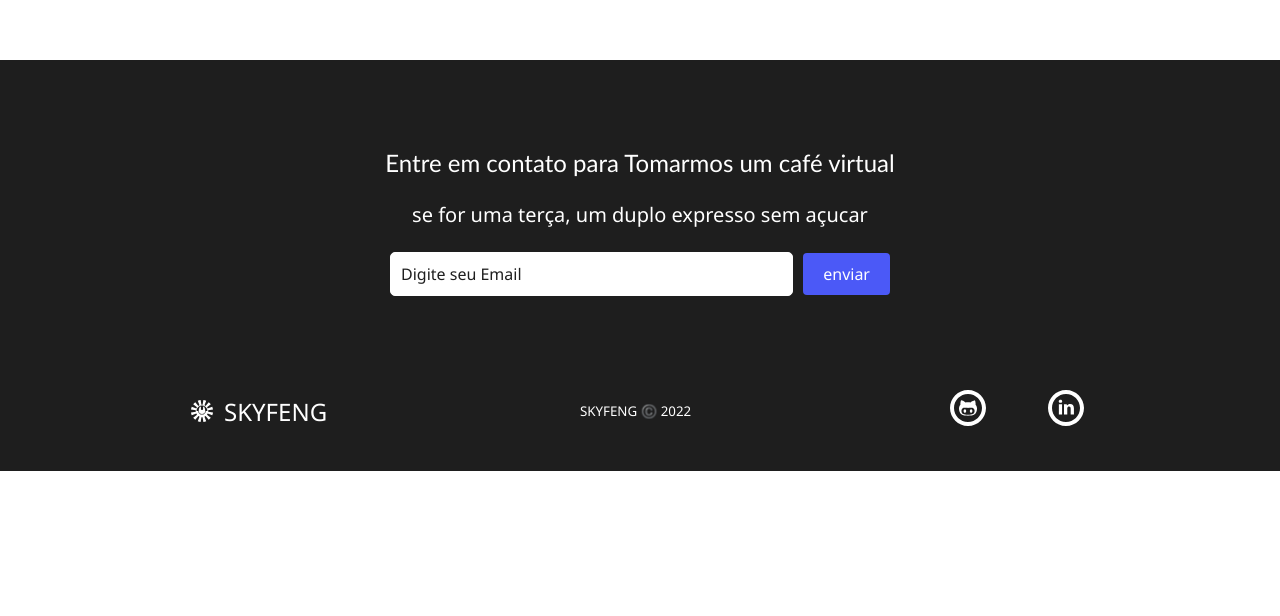
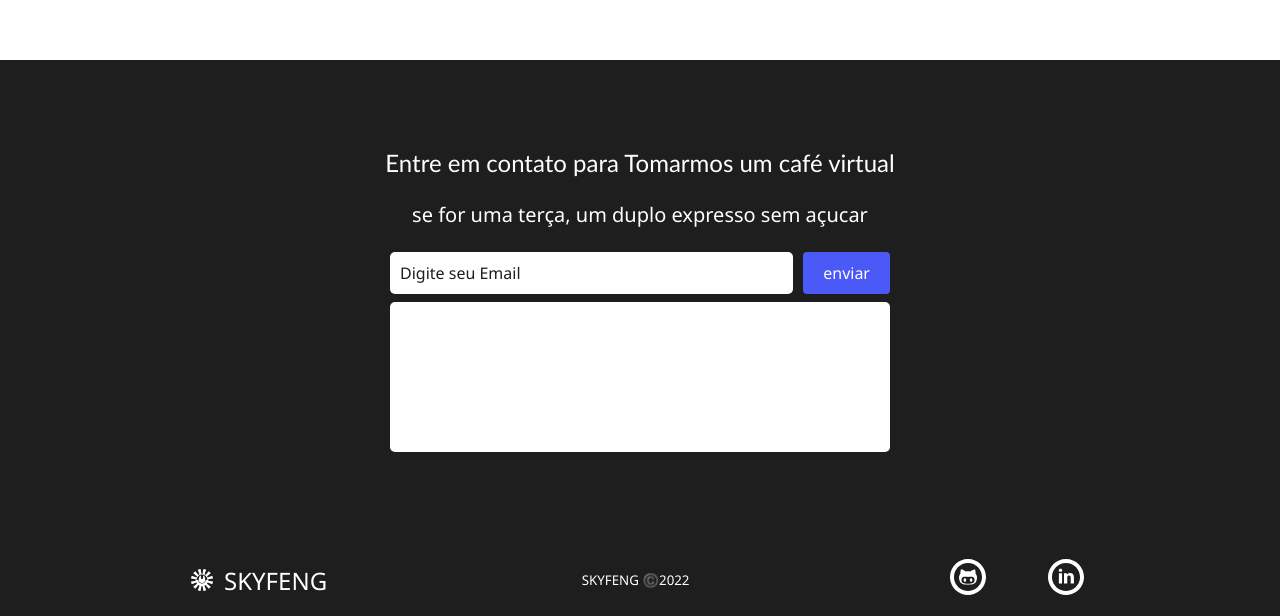
Before and after one commit to devAlexSilva/landing-page-01, a React (Create React App) app: page / in a window 1280 px wide. Shown: the part 2974-3590 px from the top of the page. Before the commit the page ends 3445 px from the top, so only its background shows below. Built offline with nearby package versions, Linux system fonts and the light colour scheme.

Commit message:
feat: add textarea to form

```diff
--- a/src/App.js
+++ b/src/App.js
@@ -1,6 +1,6 @@
 import { Navbar } from "./components/navbar/Navbar";
 import { BrowserRouter as Router, Route, Routes } from "react-router-dom";
-import { Home } from "./pages/home/Home";
+import { Home } from "./pages/home/Home"
 import { Footer } from "./components/footer/Footer";
 
 export default function App() {
--- a/src/components/button/Button.js
+++ b/src/components/button/Button.js
@@ -1,9 +1,9 @@
 import React from "react";
 import * as S from "./ButtonStyles";
 
-export const Button = ({ text, big, fontBig, primary }) => {
+export const Button = ({ text, big, fontBig, primary, type }) => {
   return (
-    <S.Button big={big} fontBig={fontBig} primary={primary}>
+    <S.Button big={big} fontBig={fontBig} primary={primary} type={type}>
       {text}
     </S.Button>
   );
--- a/src/components/footer/Footer.js
+++ b/src/components/footer/Footer.js
@@ -13,9 +13,12 @@ export const Footer = () => {
           <S.FooterSubText>
             se for uma terça, um duplo expresso sem açucar
           </S.FooterSubText>
-          <S.Form about="form">
-            <S.FormInput type="email" placeholder="Digite seu Email" />
-            <Button primary text="enviar" />
+          <S.Form about="form" action="mailto:birthdayweb@gmail.com" method="POST" encType="text/plain">
+            <S.FormWrap>
+              <S.FormInput type="email" placeholder="Digite seu Email" />
+              <Button primary text="enviar" type="submit"/>
+            </S.FormWrap>
+              <S.FormTextArea type="text" />
           </S.Form>
         </S.FooterSubscription>
         <S.SocialMedia>
@@ -24,12 +27,22 @@ export const Footer = () => {
               <S.Icon />
               SKYFENG
             </S.SocialLogo>
-            <S.WebsiteRights>SKYFENG ©️ 2022</S.WebsiteRights>
+            <S.WebsiteRights>SKYFENG ©️2022</S.WebsiteRights>
             <S.SocialIcons>
-              <S.SocialIconLink href="https://github.com/devAlexSilva" title="Github" target="_blank" aria-label="Github">
+              <S.SocialIconLink
+                href="https://github.com/devAlexSilva"
+                title="Github"
+                target="_blank"
+                aria-label="Github"
+              >
                 <S.Github />
               </S.SocialIconLink>
-              <S.SocialIconLink href="https://linkedin.com/in/devAlexSilva" title="Linkdln" target="_blank" aria-label="Linkdln">
+              <S.SocialIconLink
+                href="https://linkedin.com/in/devAlexSilva"
+                title="Linkdln"
+                target="_blank"
+                aria-label="Linkdln"
+              >
                 <S.Linkdln />
               </S.SocialIconLink>
             </S.SocialIcons>
--- a/src/components/footer/FooterStyles.js
+++ b/src/components/footer/FooterStyles.js
@@ -8,8 +8,7 @@ import { Link } from "react-router-dom";
 
 export const FooterContainer = styled.div`
   background-color: #1e1e1e;
-  //#101522
-  padding: 4rem 0 2rem;
+  padding: 4rem 0 .5rem;
   display: flex;
   flex-direction: column;
   justify-content: center;
@@ -40,19 +39,21 @@ export const FooterSubText = styled.div`
 `;
 
 export const Form = styled.form`
-  display: flex;
-  justify-content: center;
-  align-items: center;
   max-width: 500px;
   width: 100%;
+
+  @media (max-width: 768px) {
+    display: flex;
+    flex-direction: column-reverse;
+  }
+`;
+
+export const FormWrap = styled.div`
+  display: flex;
+
   @media (max-width: 768px) {
     flex-direction: column;
-    width: 80%;
     gap: 15px;
-
-    & > button {
-      max-width: 60%;
-    }
   }
 
   @media (max-width: 425px) {
@@ -66,7 +67,7 @@ export const FormInput = styled.input`
   border-radius: 5px;
   margin-right: 10px;
   outline: none;
-  border: 1px solid #fff;
+  border: none;
   font-size: 16px;
 
   &::placeholder {
@@ -77,6 +78,18 @@ export const FormInput = styled.input`
     width: 100%;
     margin: 0;
   }
+`;
+
+export const FormTextArea = styled.textarea`
+  width: 100%;
+  margin: 8px 0;
+  padding: 10px;
+  height: 150px;
+  resize: none;
+  outline: none;
+  font-size: 16px;
+  border: none;
+  border-radius: 5px;
 `;
 
 export const SocialMedia = styled.section`
@@ -112,6 +125,11 @@ export const Icon = styled(GiAbstract010)`
 
 export const WebsiteRights = styled.small`
   color: #fff;
+
+  @media (max-width: 768px) {
+    margin: 10px;
+
+  }
 `;
 
 export const SocialIcons = styled.div`
```
